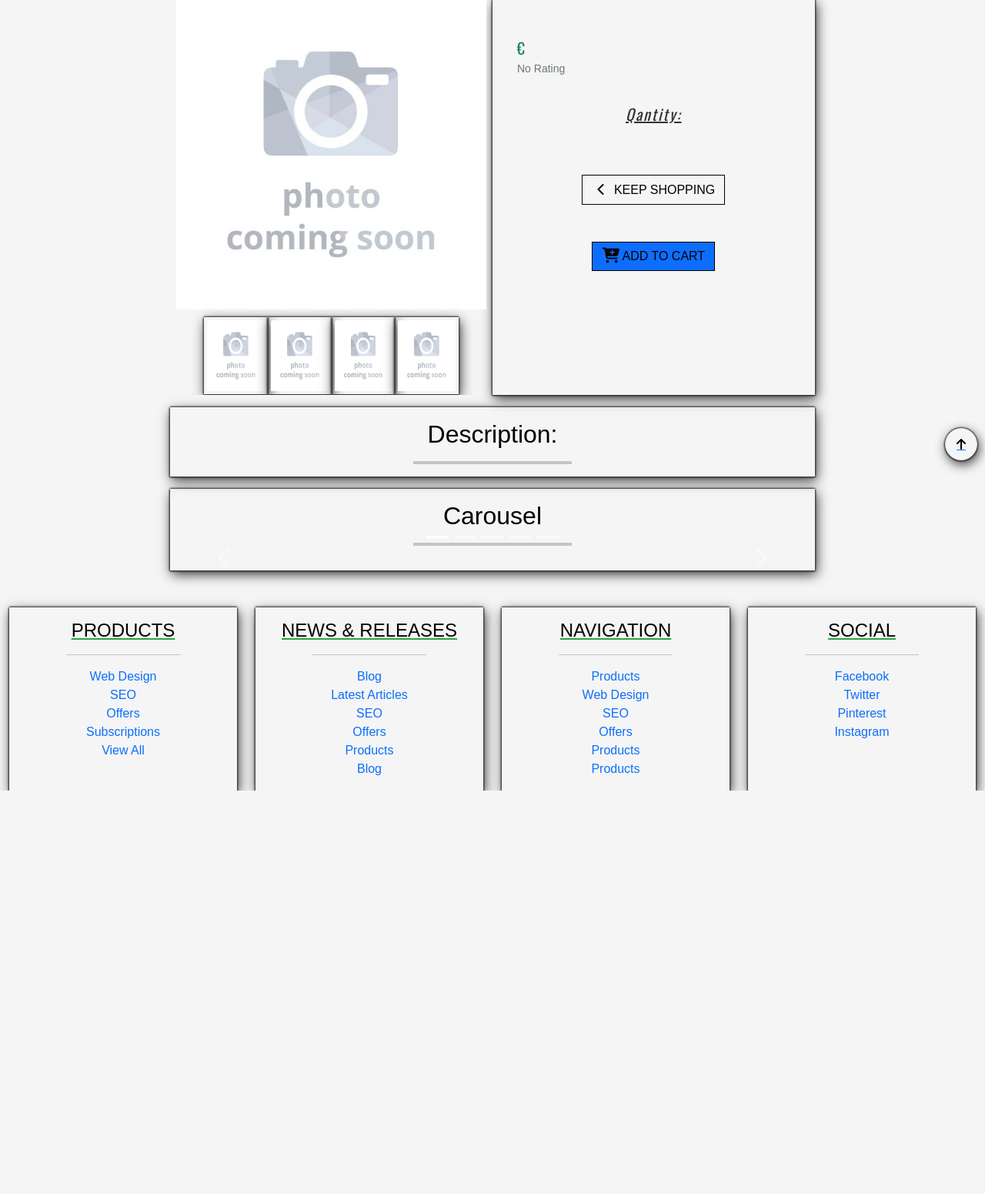
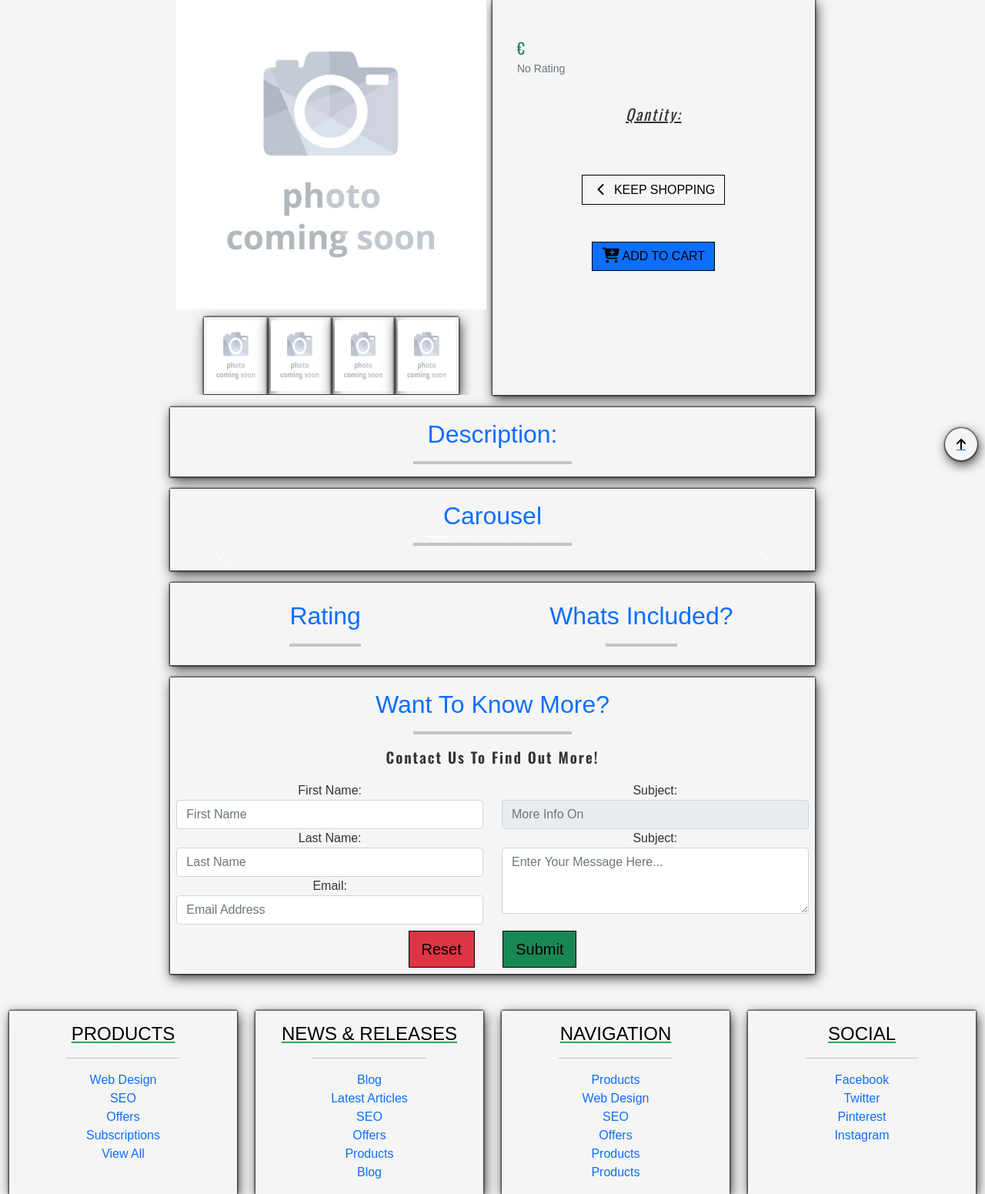
Before and after one commit to J-O-B/manage-my-web, a Django app: template products/templates/products/product_detail.html in a window 1280 px wide. Shown: the part 192-1743 px from the top of the page at 77% size. Before the commit the page ends 1219 px from the top, so only its background shows below. Run offline with Django 3.2, Linux system fonts and the light colour scheme; the template is opened without the code that fills it, so the values that code supplies are empty; some libraries are stand-ins or nearby versions; some web fonts are replaced.

Commit message:
work on product detail page, django templating and contact form (placeholder)

```diff
--- a/products/templates/products/product_detail.html
+++ b/products/templates/products/product_detail.html
@@ -207,20 +207,20 @@
             </div>
         </div>
         <div class="row g-3 m-0">
-            <div class="col-12 col-md-12 col-lg-8 offset-lg-2 box-shadow">
-                <h2 class="text-black text-center pt-3">
+            <div class="col-12 col-md-12 col-lg-8 bg-white offset-lg-2 box-shadow">
+                <h2 class="text-primary text-center pt-3">
                     {{ product.name|title }} Description:
                 </h2>
                 <hr class="pb-1 w-25 mx-auto">
                 <p class="text-black text-justify px-5">
-                    {{product.description}}
+                    {{product.description|linebreaksbr}}
                 </p>
             </div>
         </div>
         {% if product.plan == 2 %}
         <div class="row g-3 m-0" id="subscription">
-            <div class="col-12 col-md-12 col-lg-8 offset-lg-2 box-shadow">
-                <h2 class="text-black text-center pt-3">
+            <div class="col-12 col-md-12 bg-white col-lg-8 offset-lg-2 box-shadow">
+                <h2 class="text-primaryk text-center pt-3">
                     Subscription Explained
                 </h2>
                 <hr class="pb-1 w-25 mx-auto">
@@ -234,23 +234,9 @@
         </div>
         {% endif %}
 
-        {% if product.included %}
-        <div class="row g-3 m-0" id="included">
-            <div class="col-12 col-md-12 col-lg-8 offset-lg-2 box-shadow">
-                <h2 class="text-black text-center pt-3">
-                    Whats Included?
-                </h2>
-                <hr class="pb-1 w-25 mx-auto">
-                <p class="text-black text-justify px-5">
-                    {{product.included}}
-                </p>
-            </div>
-        </div>
-        {% endif %}
-
         <div class="row g-3 m-0" id="detailCarousel">
-            <div class="col-12 col-md-12 col-lg-8 offset-lg-2 box-shadow">
-                <h2 class="text-black text-center pt-3">
+            <div class="col-12 col-md-12 col-lg-8 offset-lg-2 bg-white box-shadow">
+                <h2 class="text-primary text-center pt-3">
                     Carousel
                 </h2>
                 <hr class="pb-1 w-25 mx-auto">
@@ -323,6 +309,77 @@
             </div>
         </div>
 
+        <div class="row g-3 m-0">
+            <div class="col-12 col-md-12 bg-white col-lg-8 offset-lg-2 box-shadow">
+                <div class="row w-100">
+                    <div class="col-12 col-md-6">
+                        <div class="inner bg-white p-2" id="rating">
+                            <h2 class="text-primary text-center pt-3">
+                                Rating
+                            </h2>
+                            <hr class="pb-1 w-25 mx-auto">
+                            <p class="text-center">
+                                {% for i in whole_stars %}
+                                    <span class="text-success"><i class="fas fa-star"></i></span>
+                                {% endfor %}
+                                {% if half_star == 1 %}
+                                    <span class="text-success"><i class="fas fa-star-half-alt"></i></span>
+                                {% endif %}
+                            </p>
+                        </div>
+                    </div>
+                    <div class="col-12 col-md-6">
+                        <div class="inner bg-white p-2 w-100" id="included">
+                            <h2 class="text-primary text-center pt-3">
+                                Whats Included?
+                            </h2>
+                            <hr class="pb-1 w-25 mx-auto">
+                            <p class="text-black text-justify px-1">
+                                {{product.included|linebreaksbr}}
+                            </p>
+                        </div>
+                    </div>
+                </div>
+            </div>
+
+        </div>
+        <div class="row g-3 m-0">
+            <div class="col-12 col-md-12 col-lg-8 offset-lg-2 bg-white box-shadow">
+                <h2 class="text-primary text-center pt-3">
+                    Want To Know More?
+                </h2>
+                <hr class="pb-1 w-25 mx-auto">
+                <p class="text-center text-capitalize">
+                    Contact us to find out more!
+                </p>
+                <form action="">
+                    <div class="row">
+                        <div class="col-12 col-sm-12 col-md-6 text-center">
+                            <div class="form-group">
+                                <label for="first_name">First Name:</label>
+                                <input class="form-control" name="first_name" id="first_name" type="text" placeholder="First Name">
+                                <label for="last_name">Last Name:</label>
+                                <input class="form-control" name="last_name" id="last_name" type="text" placeholder="Last Name">
+                                <label for="email">Email:</label>
+                                <input class="form-control" name="email" id="email" type="email" placeholder="Email Address">
+                            </div>
+                        </div>
+                        <div class="col-12 col-sm-12 col-md-6 text-center">
+                            <div class="form-group">
+                                <label for="subject">Subject:</label>
+                                <input class="form-control" name="subject" id="subject" type="text" placeholder="More Info On {{product.title}}" readonly>
+                                <label for="message">Subject:</label>
+                                <textarea class="form-control" id="message" name="message" placeholder="Enter Your Message Here..." rows="3"></textarea>
+                            </div>
+                        </div>
+                        <div class="col-12 my-2 text-center">
+                            <input type="reset" value="Reset" class="btn btn-lg btn-danger rounded-0 btn-outline-black mx-3">
+                            <button type="submit" class="btn btn-lg btn-success rounded-0 btn-outline-black mx-3">Submit</button>
+                        </div>
+                    </div>
+                </form>
+            </div>
+        </div>
     </div>
 
 {% endblock %}
@@ -359,5 +416,7 @@
     $('.detail-bottom-images').mouseleave(function(){
         $('.main-img-holder').find('img').attr('src', image1);
     })
+
+    $('#rating').height($('#included').height());
     </script>
 {% endblock %}
```
Also changed, not shown: products/views.py (+8 -1 lines).
